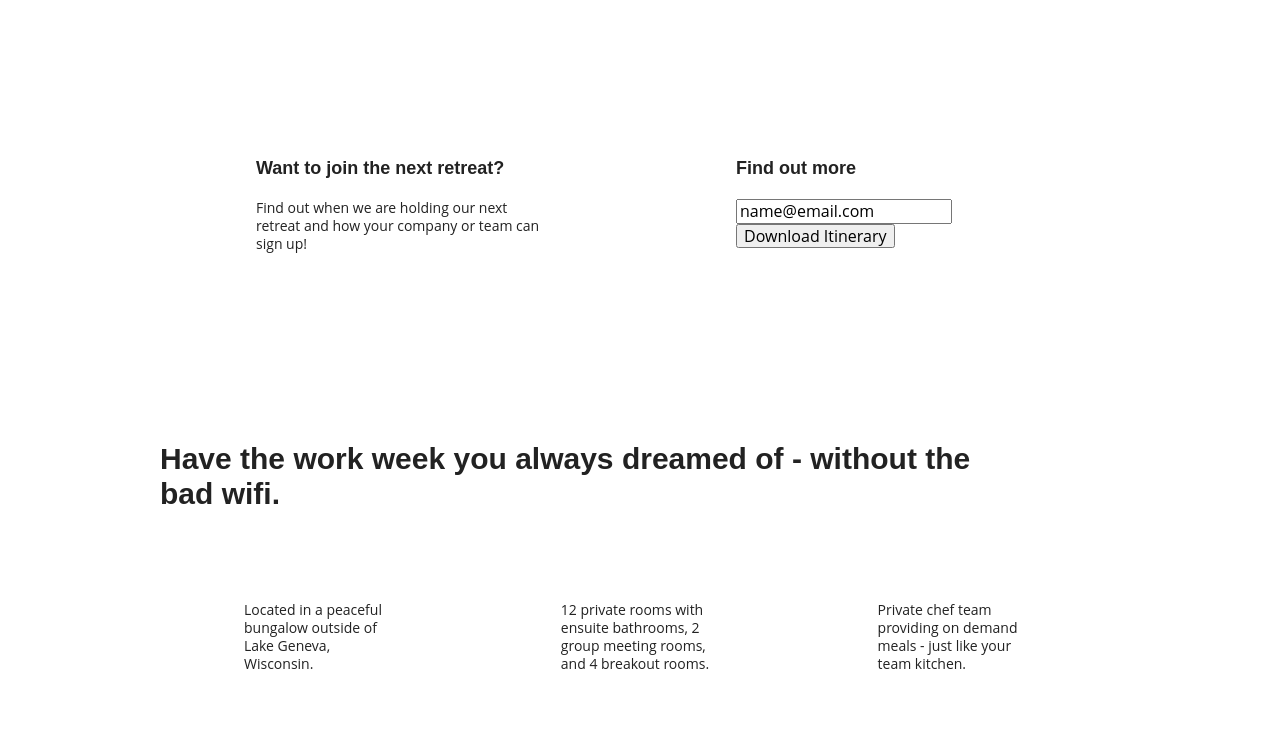
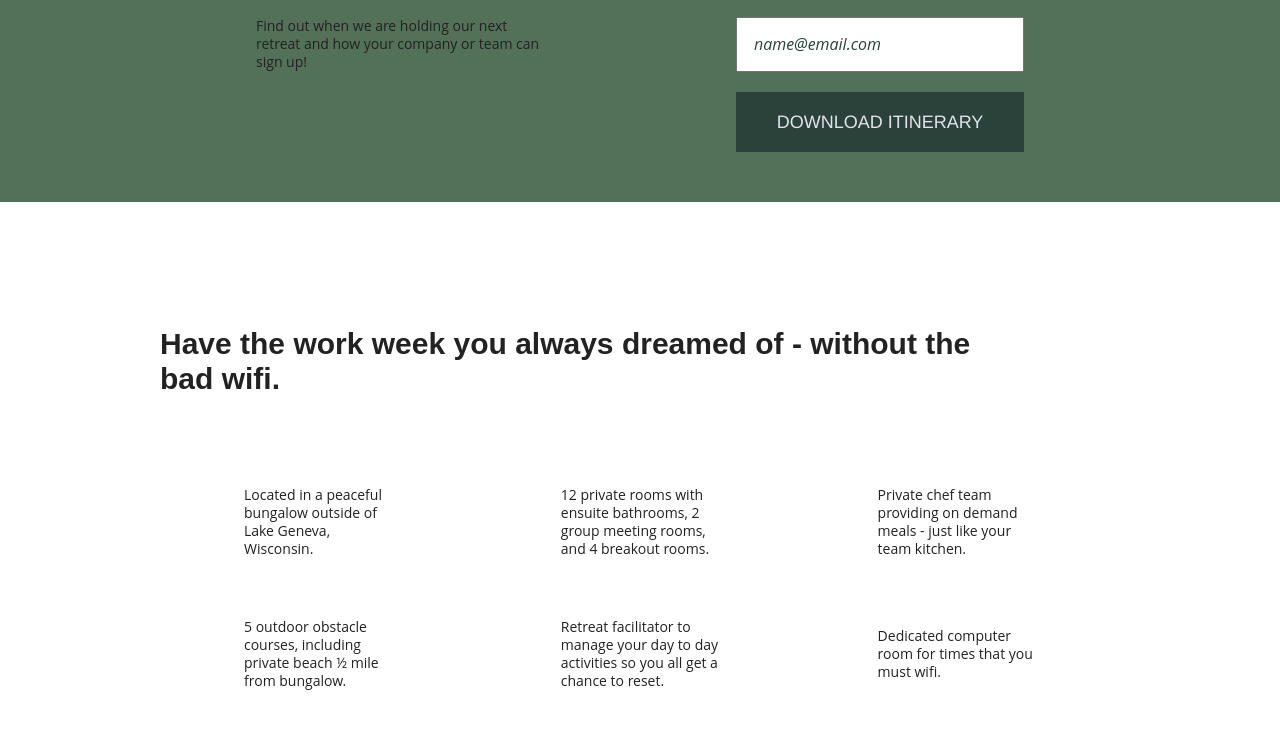
Before and after one commit to amy-88/unplugged-retreat, a website built with Parcel: page index.html in a window 1280 px wide. Shown: the part 602-1332 px from the top of the page. Built offline with nearby package versions, Linux system fonts and the light colour scheme; files whose address does not match are found by name.

Commit message:
Added remaining CSS styles

```diff
--- a/css/main.css
+++ b/css/main.css
@@ -139,6 +139,7 @@ textarea {
 
   header,
   footer {
+      background-color: #202322;
       display: flex;
       justify-content: center;
       align-items: center;
@@ -150,6 +151,7 @@ textarea {
   }
 
   header .content-wrapper {
+    margin: 0;
     display: flex;
     justify-content: center;
     align-items: center;
@@ -157,6 +159,7 @@ textarea {
   }
 
   .header-divider {
+    background: #3a3a3a;
     width: 100%;
     height: 1px;
     margin: 10px 0 20px 0;
@@ -164,6 +167,9 @@ textarea {
 
   header nav {
     width: 60%;
+    font-size: 1.125em;
+    font-weight: 700;
+    text-transform: uppercase;
     display: flex;
     justify-content: space-around;
     align-items: center;
@@ -176,7 +182,12 @@ textarea {
     justify-content: space-around;
   }
 
+  header nav ul li {
+    font-size: 1.125em;
+  }
+
   footer {
+    text-align: center;
     flex-direction: column;
   }
 
@@ -220,13 +231,47 @@ textarea {
     flex-flow: row wrap;
   }
 
+  .hero-area h1 {
+    font-size: 2.25em;
+    font-family: 'Poppins', Helvetica, Arial, sans-serif;
+    font-weight: 500;
+    line-height: 1.2;
+  }
+
   /* Aside */
 
   aside {
+    background-color: #527158;
     display: flex;
     justify-content: center;
     align-items: center;
     flex-flow: row wrap;
+  }
+
+  aside .form{
+    margin-top: 30px;
+  }
+
+  input[type=text] {
+    box-sizing: border-box;
+    width: 100%;
+    color: #2a423a;
+    font-style: italic;
+    padding: 1em;
+  }
+
+  input[type=button] {
+    width: 100%;
+    padding: 20px 0;
+    margin-top: 20px;
+    background-color: #2a423a;
+    font-family: 'Poppins', Helvetica, Arial, sans-serif;
+    font-weight: 500;
+    font-size: 1.125em;
+    color: #e2e3ed;
+    border: none;
+    text-align: center;
+    text-transform: uppercase;
   }
 
   /* Features */
```
